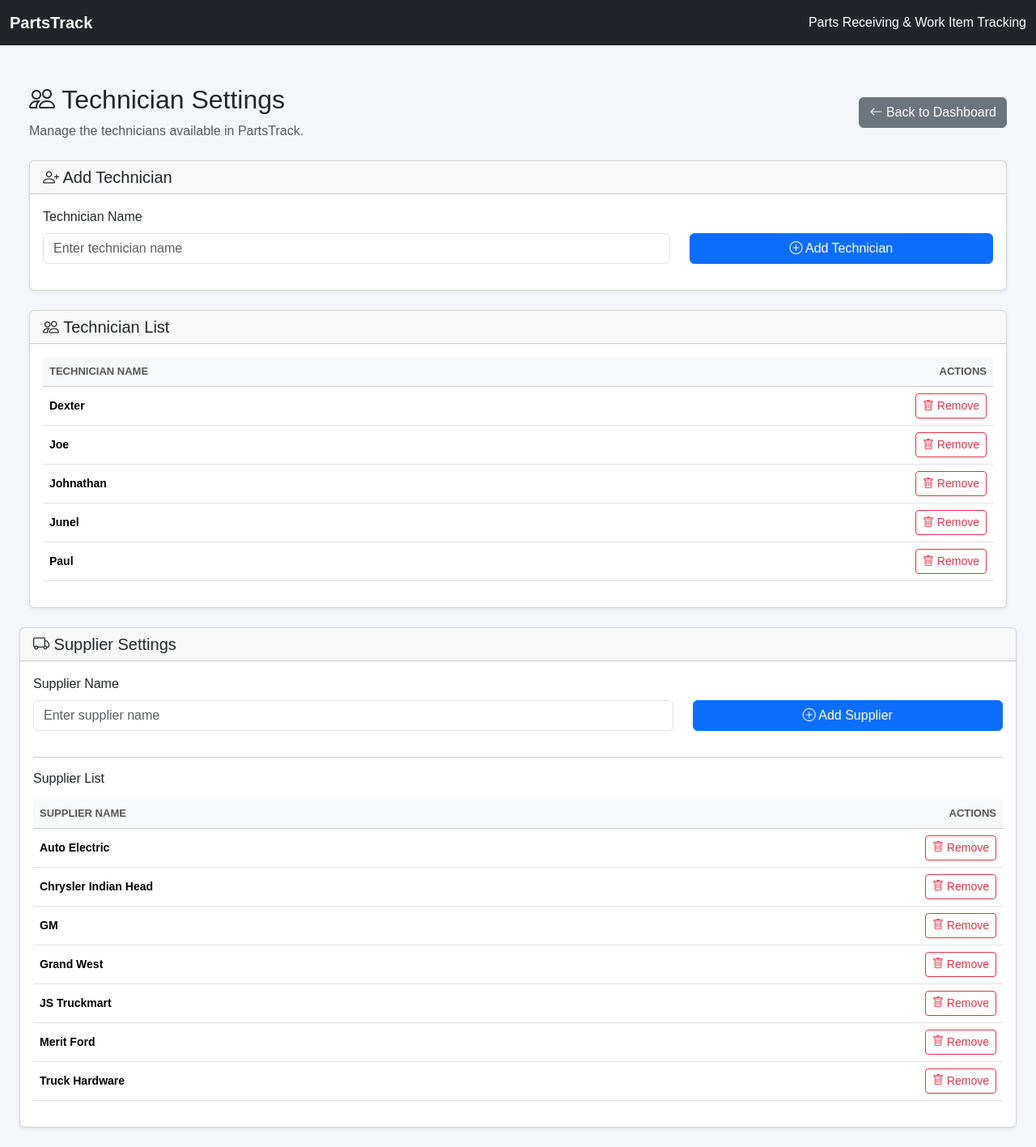
After one commit to janfloris/PartsTrack, a Flask app: page /settings/technicians in a window 1280 px wide. The commit adds this page. Shown: the whole page at 81% size. Run offline with Flask 3, Linux system fonts and the light colour scheme.

```diff
--- a/app/routes.py
+++ b/app/routes.py
@@ -9,7 +9,7 @@ from flask import (
 )
 
 from app import db
-from app.models import WorkItem, PartsOrder, PartLine
+from app.models import WorkItem, PartsOrder, PartLine, Technician, Supplier
 from datetime import date
 
 main = Blueprint("main", __name__)
@@ -82,6 +82,10 @@ def dashboard():
             if item.receiving_status == status_filter
         ]
 
+    technicians = Technician.query.order_by(
+        Technician.name.asc()
+    ).all()
+
     return render_template(
         "dashboard.html",
         work_items=filtered_items,
@@ -90,13 +94,16 @@ def dashboard():
         yellow_count=yellow_count,
         red_count=red_count,
         search_query=search_query,
-        status_filter=status_filter
+        status_filter=status_filter,
+        technicians=technicians
     )
 
 
 @main.route("/work-item/<int:item_id>")
 def work_item_details(item_id):
     work_item = db.get_or_404(WorkItem, item_id)
+
+    suppliers = Supplier.query.order_by(Supplier.name.asc()).all()
 
     total_ordered = sum(
         part.quantity_ordered
@@ -124,7 +131,8 @@ def work_item_details(item_id):
         work_item=work_item,
         total_ordered=total_ordered,
         total_received=total_received,
-        status=status
+        status=status,
+        suppliers=suppliers
     )
 
 
@@ -428,6 +436,8 @@ def edit_part(part_id):
 def edit_parts_order(order_id):
     parts_order = db.get_or_404(PartsOrder, order_id)
 
+    suppliers = Supplier.query.order_by(Supplier.name.asc()).all()
+
     if request.method == "POST":
         supplier = request.form.get("supplier", "").strip()
         order_number = request.form.get("order_number", "").strip()
@@ -454,5 +464,123 @@ def edit_parts_order(order_id):
 
     return render_template(
         "edit_parts_order.html",
-        parts_order=parts_order
+        parts_order=parts_order,
+        suppliers=suppliers
     )
+
+
+@main.route("/work-item/<int:item_id>/update-dashboard", methods=["POST"])
+def update_work_item_dashboard(item_id):
+    item = WorkItem.query.get_or_404(item_id)
+
+    item.technician = request.form.get("technician", "").strip()
+    item.notes = request.form.get("notes", "").strip()
+
+    db.session.commit()
+
+    flash(
+        f"Work Item {item.number} updated successfully.",
+        "success"
+    )
+
+    return redirect(url_for("main.dashboard"))
+
+
+
+@main.route("/settings/technicians")
+def technician_settings():
+    technicians = Technician.query.order_by(
+        Technician.name.asc()
+    ).all()
+
+    suppliers = Supplier.query.order_by(
+        Supplier.name.asc()
+    ).all()
+
+    return render_template(
+        "technician_settings.html",
+        technicians=technicians,
+        suppliers=suppliers
+    )
+
+
+
+@main.route("/settings/technicians/add", methods=["POST"])
+def add_technician():
+    name = request.form.get("name", "").strip()
+
+    if not name:
+        flash("Please enter a technician name.", "warning")
+        return redirect(url_for("main.technician_settings"))
+
+    existing_technician = Technician.query.filter_by(name=name).first()
+
+    if existing_technician:
+        flash("This technician already exists.", "warning")
+        return redirect(url_for("main.technician_settings"))
+
+    technician = Technician(name=name)
+
+    db.session.add(technician)
+    db.session.commit()
+
+    flash(f"Technician '{name}' added successfully.", "success")
+
+    return redirect(url_for("main.technician_settings"))
+
+
+@main.route("/settings/technicians/delete/<int:technician_id>", methods=["POST"])
+def delete_technician(technician_id):
+    technician = Technician.query.get_or_404(technician_id)
+
+    name = technician.name
+
+    db.session.delete(technician)
+    db.session.commit()
+
+    flash(f"Technician '{name}' removed from the list.", "success")
+
+    return redirect(url_for("main.technician_settings"))
+
+
+@main.route("/settings/suppliers")
+def supplier_settings():
+    return redirect(url_for("main.technician_settings"))
+
+
+@main.route("/settings/suppliers/add", methods=["POST"])
+def add_supplier():
+    name = request.form.get("name", "").strip()
+
+    if not name:
+        flash("Please enter a supplier name.", "warning")
+        return redirect(url_for("main.supplier_settings"))
+
+    existing_supplier = Supplier.query.filter_by(name=name).first()
+
+    if existing_supplier:
+        flash("This supplier already exists.", "warning")
+        return redirect(url_for("main.supplier_settings"))
+
+    supplier = Supplier(name=name)
+
+    db.session.add(supplier)
+    db.session.commit()
+
+    flash(f"Supplier '{name}' added successfully.", "success")
+
+    return redirect(url_for("main.supplier_settings"))
+
+
+@main.route("/settings/suppliers/delete/<int:supplier_id>", methods=["POST"])
+def delete_supplier(supplier_id):
+    supplier = Supplier.query.get_or_404(supplier_id)
+
+    name = supplier.name
+
+    db.session.delete(supplier)
+    db.session.commit()
+
+    flash(f"Supplier '{name}' removed from the list.", "success")
+
+    return redirect(url_for("main.supplier_settings"))
--- /dev/null
+++ b/app/templates/technician_settings.html
@@ -0,0 +1,316 @@
+
+{% extends "base.html" %}
+
+{% block content %}
+
+<div class="container-fluid mt-4">
+
+    <!-- Page Header -->
+    <div class="d-flex justify-content-between align-items-center mb-4">
+
+        <div>
+            <h2>
+                <i class="bi bi-people"></i>
+                Technician Settings
+            </h2>
+
+            <p class="text-muted mb-0">
+                Manage the technicians available in PartsTrack.
+            </p>
+        </div>
+
+        <a href="{{ url_for('main.dashboard') }}"
+           class="btn btn-secondary">
+            <i class="bi bi-arrow-left"></i>
+            Back to Dashboard
+        </a>
+
+    </div>
+
+    <!-- Flash Messages -->
+    {% with messages = get_flashed_messages(with_categories=true) %}
+        {% if messages %}
+            {% for category, message in messages %}
+
+                <div class="alert alert-{{ category }} alert-dismissible fade show"
+                     role="alert">
+
+                    {{ message }}
+
+                    <button type="button"
+                            class="btn-close"
+                            data-bs-dismiss="alert">
+                    </button>
+
+                </div>
+
+            {% endfor %}
+        {% endif %}
+    {% endwith %}
+
+    <!-- Add Technician -->
+    <div class="card shadow-sm mb-4">
+
+        <div class="card-header">
+            <h5 class="mb-0">
+                <i class="bi bi-person-plus"></i>
+                Add Technician
+            </h5>
+        </div>
+
+        <div class="card-body">
+
+            <form method="POST"
+                  action="{{ url_for('main.add_technician') }}">
+
+                <div class="row align-items-end">
+
+                    <div class="col-md-8 mb-3">
+
+                        <label for="name" class="form-label">
+                            Technician Name
+                        </label>
+
+                        <input type="text"
+                               class="form-control"
+                               id="name"
+                               name="name"
+                               placeholder="Enter technician name"
+                               maxlength="100"
+                               required>
+
+                    </div>
+
+                    <div class="col-md-4 mb-3">
+
+                        <button type="submit"
+                                class="btn btn-primary w-100">
+
+                            <i class="bi bi-plus-circle"></i>
+                            Add Technician
+
+                        </button>
+
+                    </div>
+
+                </div>
+
+            </form>
+
+        </div>
+
+    </div>
+
+    <!-- Technician List -->
+    <div class="card shadow-sm">
+
+        <div class="card-header">
+            <h5 class="mb-0">
+                <i class="bi bi-people"></i>
+                Technician List
+            </h5>
+        </div>
+
+        <div class="card-body">
+
+            {% if technicians %}
+
+                <div class="table-responsive">
+
+                    <table class="table table-hover align-middle">
+
+                        <thead class="table-light">
+
+                            <tr>
+                                <th>Technician Name</th>
+                                <th class="text-end">Actions</th>
+                            </tr>
+
+                        </thead>
+
+                        <tbody>
+
+                            {% for technician in technicians %}
+
+                                <tr>
+
+                                    <td>
+                                        <strong>
+                                            {{ technician.name }}
+                                        </strong>
+                                    </td>
+
+                                    <td class="text-end">
+
+                                        <form method="POST"
+                                              action="{{ url_for('main.delete_technician', technician_id=technician.id) }}"
+                                              class="d-inline"
+                                              onsubmit="return confirm('Remove {{ technician.name }} from the technician list?');">
+
+                                            <button type="submit"
+                                                    class="btn btn-sm btn-outline-danger">
+
+                                                <i class="bi bi-trash"></i>
+                                                Remove
+
+                                            </button>
+
+                                        </form>
+
+                                    </td>
+
+                                </tr>
+
+                            {% endfor %}
+
+                        </tbody>
+
+                    </table>
+
+                </div>
+
+            {% else %}
+
+                <div class="alert alert-info mb-0">
+
+                    <i class="bi bi-info-circle"></i>
+
+                    No technicians have been added yet.
+
+                </div>
+
+            {% endif %}
+
+        </div>
+
+    </div>
+
+</div>
+
+
+<!-- Supplier Settings -->
+<div class="card shadow-sm mt-4">
+
+    <div class="card-header">
+        <h5 class="mb-0">
+            <i class="bi bi-truck"></i>
+            Supplier Settings
+        </h5>
+    </div>
+
+    <div class="card-body">
+
+        <!-- Add Supplier -->
+        <form method="POST"
+              action="{{ url_for('main.add_supplier') }}">
+
+            <div class="row align-items-end">
+
+                <div class="col-md-8 mb-3">
+
+                    <label for="supplier_name" class="form-label">
+                        Supplier Name
+                    </label>
+
+                    <input type="text"
+                           class="form-control"
+                           id="supplier_name"
+                           name="name"
+                           placeholder="Enter supplier name"
+                           maxlength="150"
+                           required>
+
+                </div>
+
+                <div class="col-md-4 mb-3">
+
+                    <button type="submit"
+                            class="btn btn-primary w-100">
+
+                        <i class="bi bi-plus-circle"></i>
+                        Add Supplier
+
+                    </button>
+
+                </div>
+
+            </div>
+
+        </form>
+
+        <hr>
+
+        <!-- Supplier List -->
+        <h6 class="mb-3">Supplier List</h6>
+
+        {% if suppliers %}
+
+            <div class="table-responsive">
+
+                <table class="table table-hover align-middle">
+
+                    <thead class="table-light">
+                        <tr>
+                            <th>Supplier Name</th>
+                            <th class="text-end">Actions</th>
+                        </tr>
+                    </thead>
+
+                    <tbody>
+
+                        {% for supplier in suppliers %}
+
+                            <tr>
+
+                                <td>
+                                    <strong>
+                                        {{ supplier.name }}
+                                    </strong>
+                                </td>
+
+                                <td class="text-end">
+
+                                    <form method="POST"
+                                          action="{{ url_for('main.delete_supplier', supplier_id=supplier.id) }}"
+                                          class="d-inline"
+                                          onsubmit="return confirm('Remove {{ supplier.name }} from the supplier list?');">
+
+                                        <button type="submit"
+                                                class="btn btn-sm btn-outline-danger">
+
+                                            <i class="bi bi-trash"></i>
+                                            Remove
+
+                                        </button>
+
+                                    </form>
+
+                                </td>
+
+                            </tr>
+
+                        {% endfor %}
+
+                    </tbody>
+
+                </table>
+
+            </div>
+
+        {% else %}
+
+            <div class="alert alert-info mb-0">
+
+                <i class="bi bi-info-circle"></i>
+
+                No suppliers have been added yet.
+
+            </div>
+
+        {% endif %}
+
+    </div>
+
+</div>
+
+{% endblock %}
```
Also changed, not shown: app/models.py (+16 -0 lines), app/templates/dashboard.html (+70 -7 lines), app/templates/edit_parts_order.html (+33 -6 lines), app/templates/work_item_details.html (+9 -5 lines), partstrack.db.
